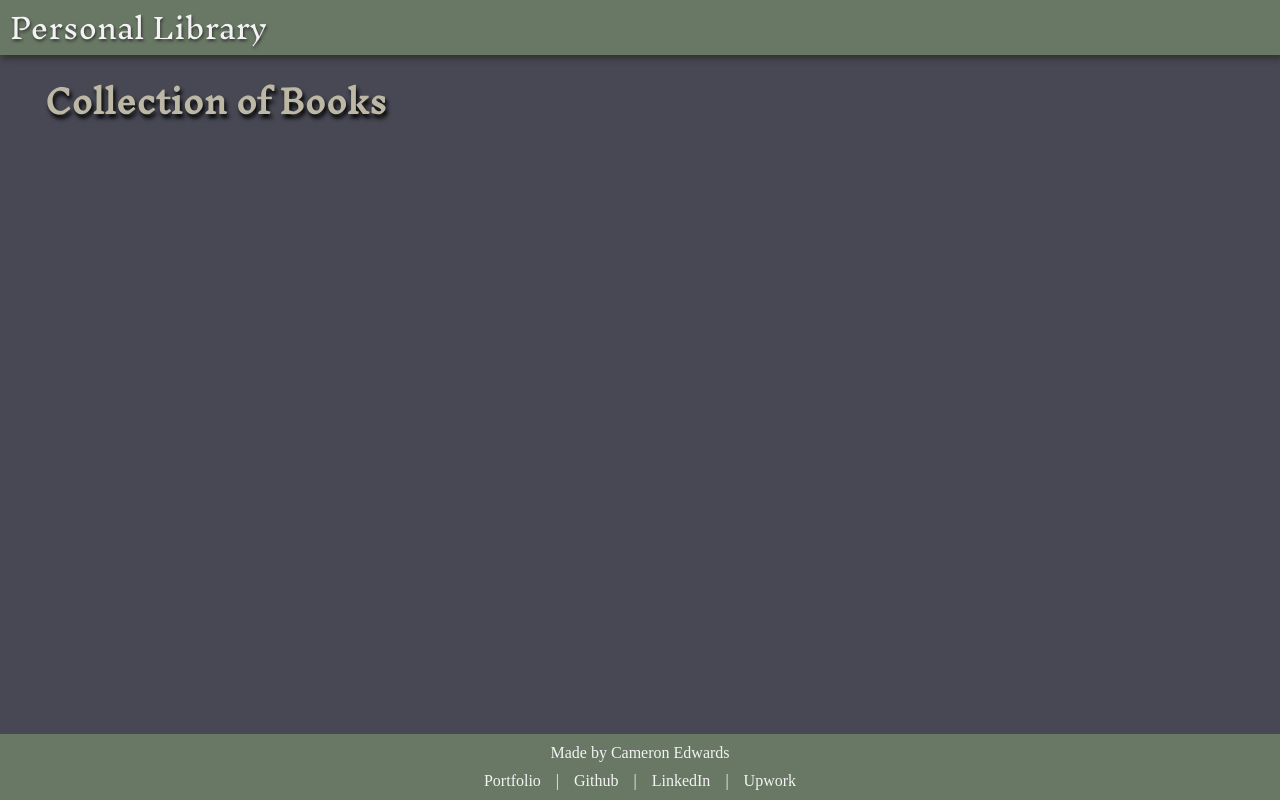
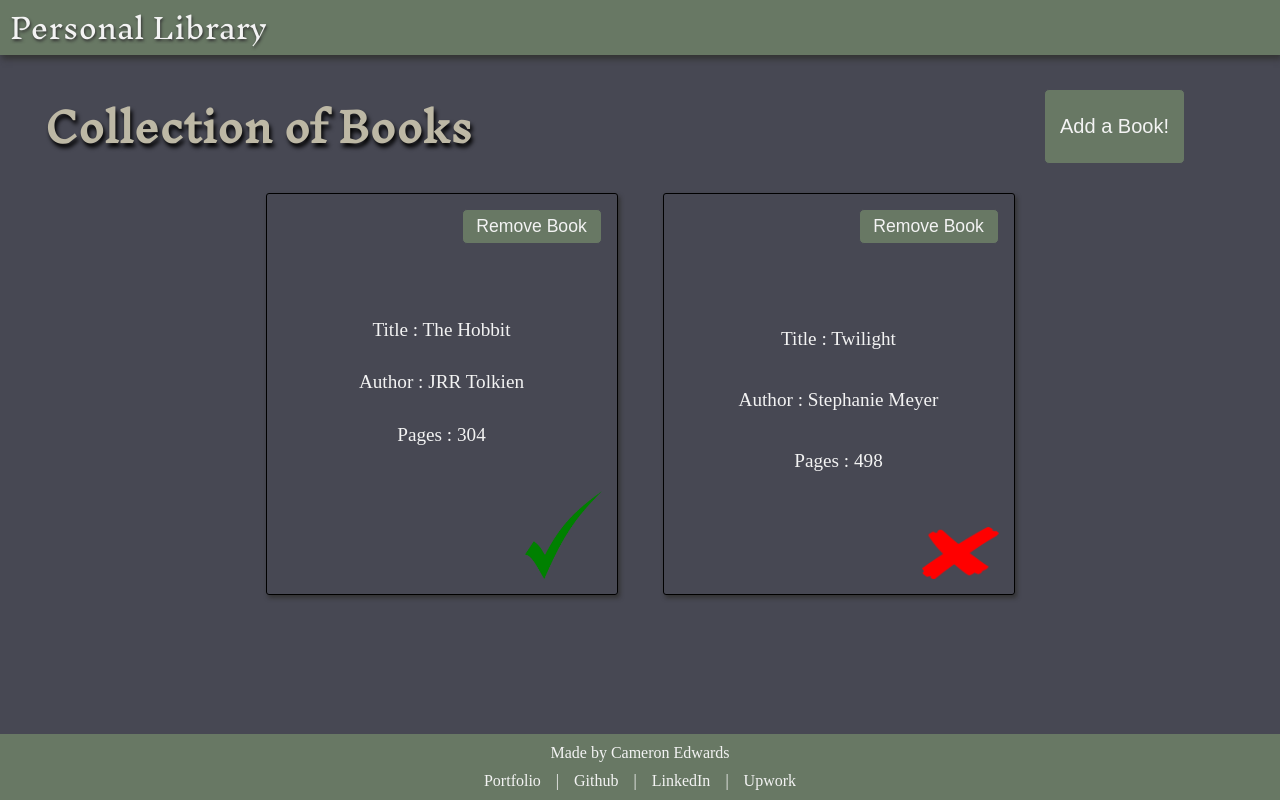
Before and after one commit to camerone2458/Personal-Library, a plain HTML site: page index.html in a window 1280 px wide. Drawn offline with Linux system fonts and the light colour scheme; files whose address does not match are found by name.

Commit message:
Working prototype on screen, needs work to make array reflect display

```diff
--- a/index.html
+++ b/index.html
@@ -6,12 +6,15 @@
   <link rel="stylesheet" href="style.css">
   <script src="script.js" defer></script>
 </head>
-<body class="flex-column">
+<body class="flex-column small-gap">
   <header class="flex">
     <p>Personal Library</p>
   </header>
-  <div id="main" class="flex">
-    <h1>Collection of Books</h1>
+  <div id="main" class="flex-column small-gap">
+    <div class="page-title flex">
+      <h1>Collection of Books</h1>
+      <button class="new-book" onclick="addBookToLibrary()">Add a Book!</button>
+    </div>
     <div id="bookContainer" class="flex-wrap"></div>
   </div>
   <footer class="flex-column centered tiny-gap">
--- a/script.js
+++ b/script.js
@@ -0,0 +1,99 @@
+let myLibrary = [
+  {
+    'title': 'The Hobbit',
+    'author': 'JRR Tolkien',
+    'pages': '304',
+    'read': true
+  },
+  {
+    'title': 'Twilight',
+    'author': 'Stephanie Meyer',
+    'pages': '498',
+    'read': false
+  }
+];
+const container = document.querySelector('#bookContainer');
+let cardButtons = document.querySelectorAll('#delete-button');
+let checkRead = document.querySelectorAll('read-or-not');
+
+function newBook(title, author, pages, read) {
+  this.title = title;
+  this.author = author;
+  this.pages = pages;
+  this.read = read;
+};
+
+function addBookToLibrary() {
+  let newTitle = prompt('What is the book title?');
+  let newAuthor = prompt('Who is the author?');
+  let newPages = prompt('How many pages?');
+  let newRead = confirm('Choose OK if you have read this book already!');
+  let nextBook = new newBook(newTitle, newAuthor, newPages, newRead);
+  myLibrary.push(nextBook);
+  createCards();
+  checkRead = document.querySelectorAll('#read-or-not');
+};
+
+function createCards() {
+  while (container.firstChild) {
+    container.removeChild(container.firstChild);
+  }
+  myLibrary.forEach((book) => {
+    let newCard = document.createElement('div');
+    newCard.id = book.title.replace(/\s/g, '');
+    newCard.className = 'bookCard flex-column';
+    let deleteButton = document.createElement('button')
+    deleteButton.id = 'delete-button';
+    deleteButton.className = book.title.replace(/\s/g, '');
+    deleteButton.textContent = 'Remove Book';
+    newCard.appendChild(deleteButton);
+    let title = document.createElement('p');
+    title.textContent = 'Title : ' + book.title;
+    let author = document.createElement('p');
+    author.textContent = 'Author : ' + book.author;
+    let pages = document.createElement('p');
+    pages.textContent = 'Pages : ' + book.pages;
+    let img = document.createElement('img');
+    if (book.read === true) {
+      img.src = 'images/checkMark.png';
+      img.className = 'read';
+    } else {
+      img.src = 'images/cross.png';
+      img.className = 'not-read';
+    };
+    img.id = 'read-or-not';
+    newCard.appendChild(title);
+    newCard.appendChild(author);
+    newCard.appendChild(pages);
+    newCard.appendChild(img);
+    container.appendChild(newCard);
+  });
+  cardButtons = document.querySelectorAll('#delete-button');
+  checkRead = document.querySelectorAll('#read-or-not');
+};
+
+createCards();
+
+checkRead.forEach((img) => {
+  img.addEventListener('click', function() {
+    if (img.className == 'not-read') {
+      img.src = 'images/checkMark.png';
+      img.className = 'read';
+    } else if (img.className == 'read') {
+      img.src = 'images/cross.png';
+      img.className = 'not-read';
+    };
+  });
+  console.log(img.className);
+});
+
+cardButtons.forEach((button) => {
+  button.addEventListener('click', function(e) {
+    let cardID = '#' + button.className;
+    let removeCard = document.querySelector(cardID);
+    while(removeCard.firstChild) {
+      removeCard.removeChild(removeCard.firstChild);
+    }
+    removeCard.remove();
+  });
+});
--- a/style.css
+++ b/style.css
@@ -36,6 +36,7 @@ h1 {
   color: #BDB8A5;
   font-family: InkNutAntiqua-Light;
   text-shadow: 2px 4px 4px #000000;
+  font-size: 2.5rem;
 }
 
 h1, p, li, button {
@@ -53,6 +54,14 @@ header p {
 
 .flex {
   display: flex;
+}
+
+.flex-wrap {
+  display: flex;
+  flex-wrap: wrap;
+  color: #f3f3f3;
+  gap: 45px;
+  font-size: 1.2rem;
 }
 
 .flex-column {
@@ -73,7 +82,69 @@ header p {
   gap: 10px;
 }
 
+.bookCard {
+  border: 1px solid black;
+  border-radius: 3px;
+  box-shadow: 2px 3px 4px #333333;
+  width: 350px;
+  text-align: center;
+  height: 400px;
+  justify-content: space-between;
+}
+
+.page-title {
+  justify-content: space-between;
+  gap: 50px;
+  align-items: center;
+}
+
+.new-book {
+  margin-right: 50px;
+  padding: 15px;
+  height: 75px;
+  font-size: 20px;
+  text-align: center;
+  background-color: #687864;
+  color: #F3F3F3;
+  border-radius: 5px;
+  border: 1px solid #474853;
+  transition-duration: .2s;
+}
+
+.new-book:hover {
+  border: 1px solid #F3F3F3;
+}
+
+.read,
+.not-read {
+  width: 22%;
+  height: auto;
+  align-self: flex-end;
+  margin: 15px;
+}
+
+#delete-button {
+  font-size: 1.1rem;
+  width: 40%;
+  background-color: #687864;
+  color: #F3F3F3;
+  border-radius: 5px;
+  border: 1px solid #474853;
+  height: 35px;
+  align-self: flex-end;
+  margin: 15px 15px 45px 5px;
+}
+
+#delete-button:hover {
+  border: 1px solid #F3F3F3;
+  transition-duration: .2s;
+}
+
 #main {
   flex: 1;
   padding: 5px 45px;
 }
+
+#bookContainer {
+  justify-content: center;
+}
```
Also changed, not shown: images/checkMark.png (added), images/cross.png (added).
